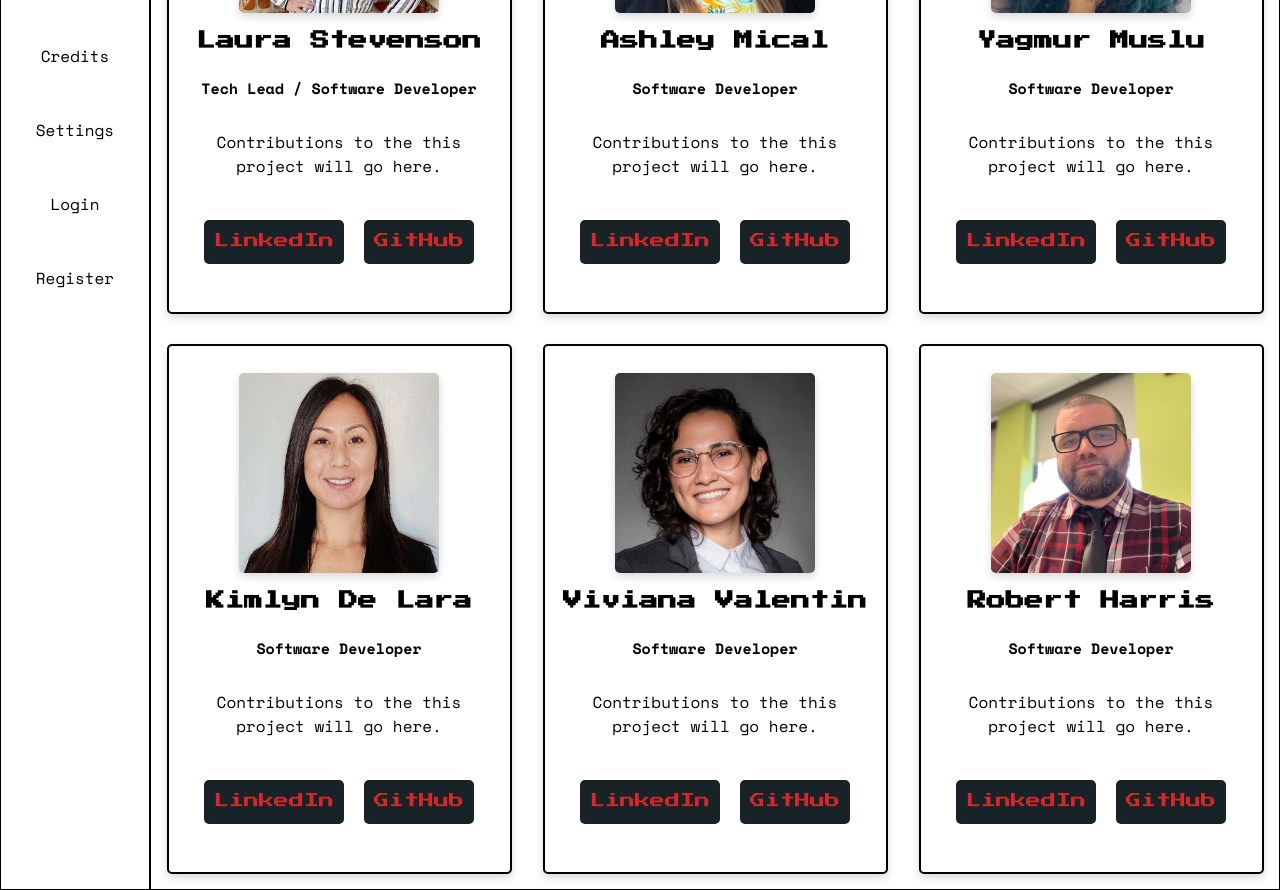
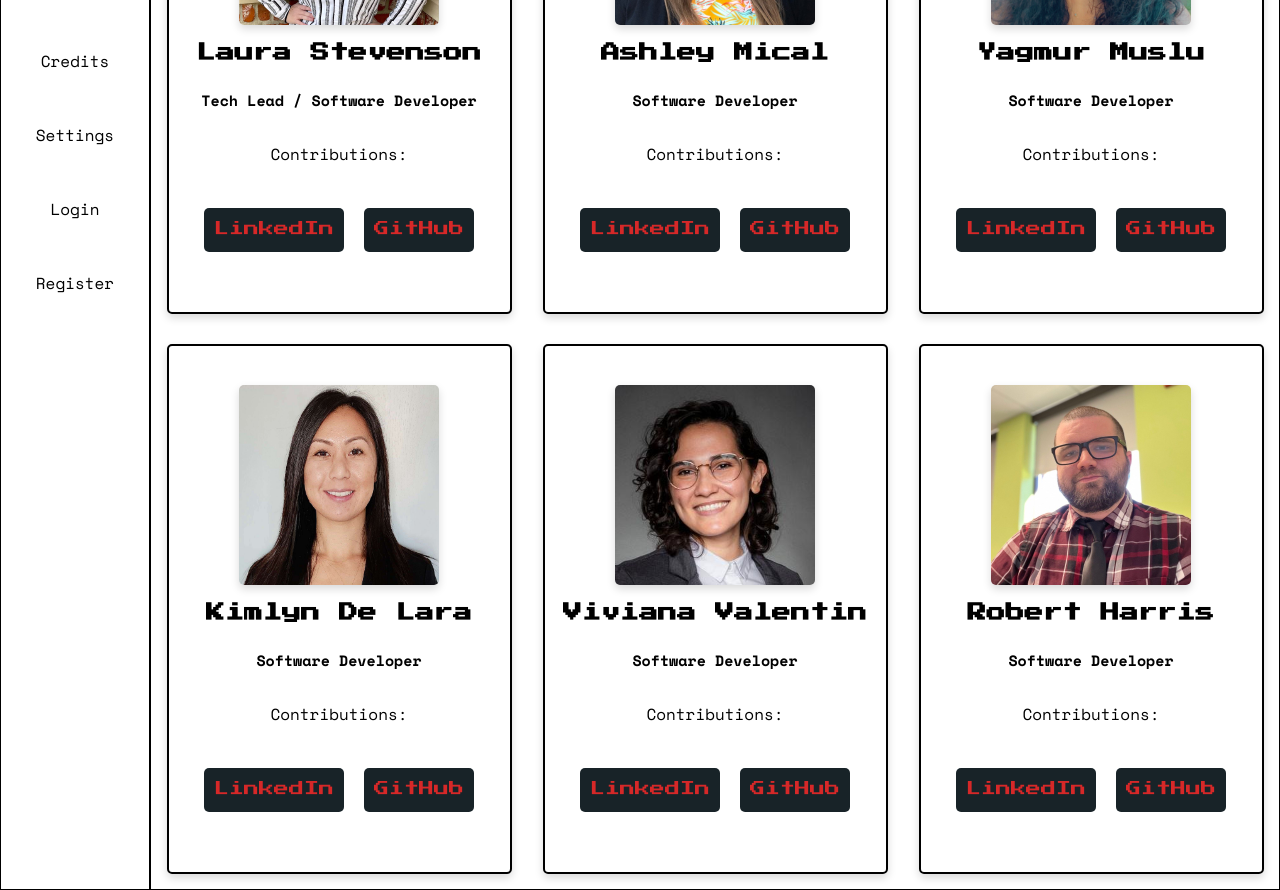
Before and after one commit to LauraJStevenson/bugwars-healer-frontend, a Vue app: page /credits in a window 1280 px wide. Shown: the part 380-1270 px from the top of the page. Built offline with nearby package versions, Linux system fonts and the light colour scheme; no server answers.

Commit message:
updated styling and grammar errors

```diff
--- a/src/App.vue
+++ b/src/App.vue
@@ -25,7 +25,7 @@ import Header from './components/Header.vue';
   grid-template-columns: auto 1fr;
   grid-template-rows: auto 1fr;
   grid-template-areas:
-    'header header'
+    'nav header'
     'nav content-container';
 }
 
--- a/src/components/GlobalNav.vue
+++ b/src/components/GlobalNav.vue
@@ -35,7 +35,7 @@
 
 ul {
   list-style: none;
-  padding: 15px;
+  padding: 100px 15px 15px 15px;
   margin: 0;
   height: 100%;
   width: 100%;
--- a/src/router/index.ts
+++ b/src/router/index.ts
@@ -49,9 +49,6 @@ const router = createRouter({
     {
       path: '/credits',
       name: 'credits',
-      // route level code-splitting
-      // this generates a separate chunk (About.[hash].js) for this route
-      // which is lazy-loaded when the route is visited.
       component: () => import('../views/CreditsView.vue'),
     },
   ],
--- a/src/views/CreditsView.vue
+++ b/src/views/CreditsView.vue
@@ -45,7 +45,7 @@
         <img class="card-photo" src="../../public/images/laura-img.jpg" />
         <h1>Laura Stevenson</h1>
         <h3>Tech Lead / Software Developer</h3>
-        <p class="contribution">Contributions to the this project will go here.</p>
+        <p class="contribution">Contributions:</p>
         <ul>
           <li>
             <a class="contact-link" href="https://www.linkedin.com/in/laurajstevenson/">LinkedIn</a>
@@ -60,7 +60,7 @@
         <img class="card-photo" src="../../public/images/ashley-img.jpg" />
         <h1>Ashley Mical</h1>
         <h3>Software Developer</h3>
-        <p class="contribution">Contributions to the this project will go here.</p>
+        <p class="contribution">Contributions:</p>
         <ul>
           <li>
             <a class="contact-link" href="https://www.linkedin.com/in/ashleymical/">LinkedIn</a>
@@ -73,7 +73,7 @@
         <img class="card-photo" src="../../public/images/yagmur-img.jpg" />
         <h1>Yagmur Muslu</h1>
         <h3>Software Developer</h3>
-        <p class="contribution">Contributions to the this project will go here.</p>
+        <p class="contribution">Contributions:</p>
         <ul>
           <li>
             <a class="contact-link" href="https://www.linkedin.com/in/yagmurmuslu/">LinkedIn</a>
@@ -86,7 +86,7 @@
         <img class="card-photo" src="../../public/images/kimlyn-img.jpg" />
         <h1>Kimlyn De Lara</h1>
         <h3>Software Developer</h3>
-        <p class="contribution">Contributions to the this project will go here.</p>
+        <p class="contribution">Contributions:</p>
         <ul>
           <li>
             <a class="contact-link" href="https://www.linkedin.com/in/kimlyn-de-lara/">LinkedIn</a>
@@ -101,7 +101,7 @@
         <img class="card-photo" src="../../public/images/viv-img.jpg" />
         <h1>Viviana Valentin</h1>
         <h3>Software Developer</h3>
-        <p class="contribution">Contributions to the this project will go here.</p>
+        <p class="contribution">Contributions:</p>
         <ul>
           <li>
             <a class="contact-link" href="https://www.linkedin.com/in/viviana-valentin/"
@@ -116,7 +116,7 @@
         <img class="card-photo" src="../../public/images/rob-img.jpg" />
         <h1>Robert Harris</h1>
         <h3>Software Developer</h3>
-        <p class="contribution">Contributions to the this project will go here.</p>
+        <p class="contribution">Contributions:</p>
         <ul>
           <li>
             <a class="contact-link" href="https://www.linkedin.com/in/robjamesharris/">LinkedIn</a>
```
